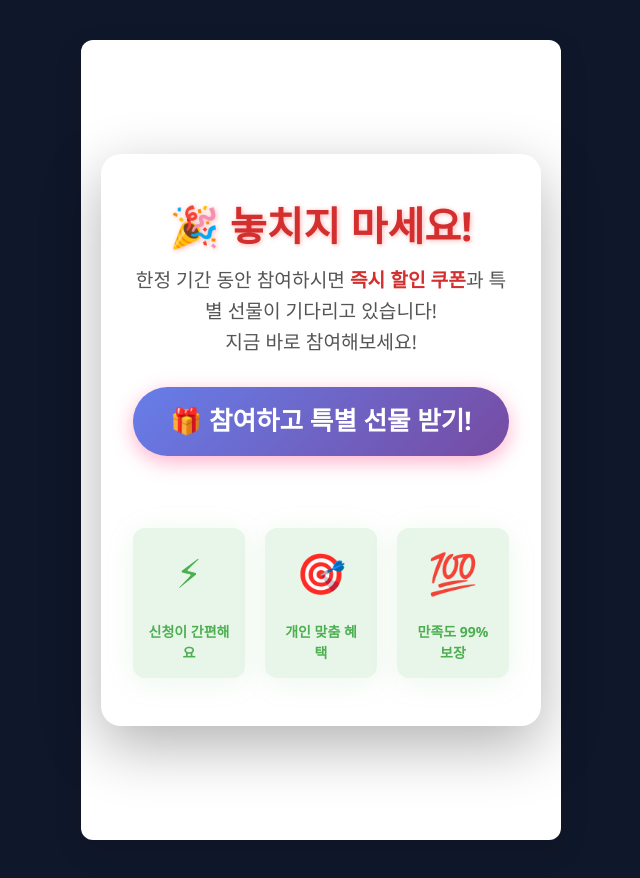
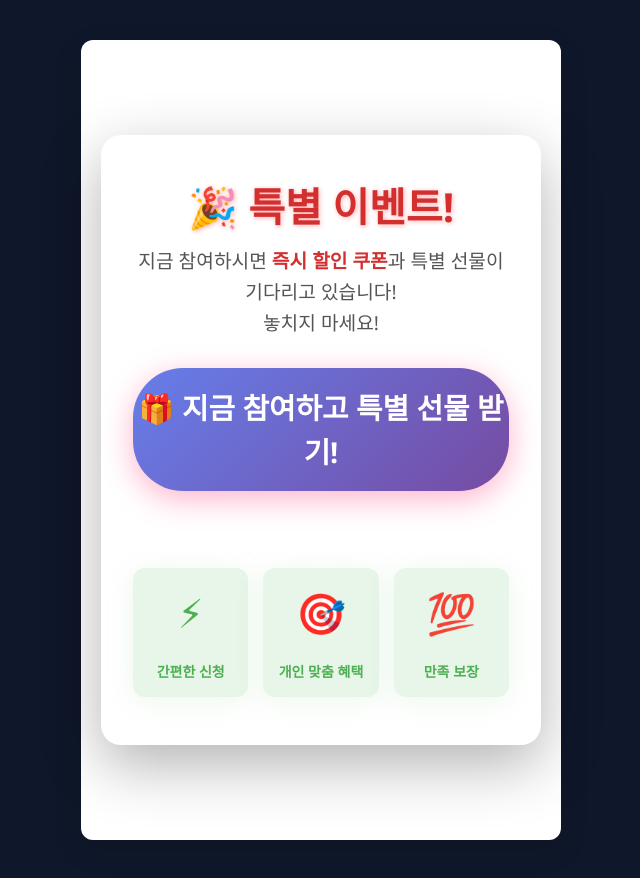
Before and after one commit to kimjy0117/n8n-event-page, a React (Vite) app: page / in a window 1280 px wide. Shown: the whole page, without its empty margins (319-959 px from the left). Built offline with nearby package versions, Linux system fonts and the light colour scheme; no server answers; the database is empty; a web font is replaced by a local one.

Commit message:
chore: AI-generated design update (CTR: 23.08%)

```diff
--- a/src/components/EventPage.jsx
+++ b/src/components/EventPage.jsx
@@ -13,11 +13,11 @@ function EventPage() {
     <div className="event-container" style={{ maxWidth: '480px', margin: '40px auto', padding: '20px', textAlign: 'center', fontFamily: "'Segoe UI', Tahoma, Geneva, Verdana, sans-serif", background: '#ffffff', borderRadius: '12px', boxShadow: '0 10px 30px rgba(0, 0, 0, 0.1)' }}>
       <div className="hero-section">
         <h1 className="hero-title" style={{ fontSize: '2.5rem', fontWeight: '700', color: '#d32f2f', marginBottom: '15px', textShadow: '1px 1px 5px rgba(255, 0, 0, 0.3)' }}>
-          🎉 놓치지 마세요!
+          🎉 특별 이벤트!
         </h1>
         <p className="hero-description" style={{ fontSize: '1.2rem', color: '#555', lineHeight: '1.6', marginBottom: '30px' }}>
-          한정 기간 동안 참여하시면 <strong style={{ color: '#d32f2f' }}>즉시 할인 쿠폰</strong>과 특별 선물이 기다리고 있습니다! <br />
-          지금 바로 참여해보세요!
+          지금 참여하시면 <strong style={{ color: '#d32f2f' }}>즉시 할인 쿠폰</strong>과 특별 선물이 기다리고 있습니다! <br />
+          놓치지 마세요!
         </p>
 
         <button
@@ -26,37 +26,37 @@ function EventPage() {
           style={{
             backgroundColor: '#ff4081',
             color: '#fff',
-            fontSize: '1.6rem',
+            fontSize: '1.8rem',
             fontWeight: 'bold',
-            padding: '15px 0',
+            padding: '18px 0',
             width: '100%',
             borderRadius: '50px',
             border: 'none',
-            boxShadow: '0 6px 20px rgba(255, 64, 129, 0.4)',
+            boxShadow: '0 8px 30px rgba(255, 64, 129, 0.4)',
             cursor: 'pointer',
             transition: 'background-color 0.3s, transform 0.3s, box-shadow 0.3s',
-            marginBottom: '20px',
+            marginBottom: '25px',
             userSelect: 'none',
           }}
           onMouseEnter={e => {
             e.currentTarget.style.backgroundColor = '#ff1e6a';
             e.currentTarget.style.transform = 'scale(1.05)';
-            e.currentTarget.style.boxShadow = '0 8px 20px rgba(255, 64, 129, 0.6)';
+            e.currentTarget.style.boxShadow = '0 10px 30px rgba(255, 64, 129, 0.6)';
           }}
           onMouseLeave={e => {
             e.currentTarget.style.backgroundColor = '#ff4081';
             e.currentTarget.style.transform = 'scale(1)';
-            e.currentTarget.style.boxShadow = '0 6px 20px rgba(255, 64, 129, 0.4)';
+            e.currentTarget.style.boxShadow = '0 8px 30px rgba(255, 64, 129, 0.4)';
           }}
           aria-label="이벤트 참여하기 버튼"
         >
-          🎁 참여하고 <strong>특별 선물 받기!</strong>
+          🎁 지금 참여하고 <strong>특별 선물 받기!</strong>
         </button>
 
-        <div className="features" style={{ display: 'grid', gridTemplateColumns: 'repeat(3, 1fr)', gap: '20px', paddingTop: '20px' }}>
+        <div className="features" style={{ display: 'grid', gridTemplateColumns: 'repeat(3, 1fr)', gap: '15px', paddingTop: '20px' }}>
           <div className="feature-item" style={{ background: '#e8f5e9', borderRadius: '12px', padding: '15px', boxShadow: '0 4px 30px rgba(76, 175, 80, 0.1)', transition: 'transform 0.3s', cursor: 'pointer' }} onMouseEnter={e => (e.currentTarget.style.transform = 'translateY(-5px)')} onMouseLeave={e => (e.currentTarget.style.transform = 'translateY(0)')}>
             <span className="feature-icon" style={{ fontSize: '2.5rem', color: '#4caf50' }}>⚡</span>
-            <p style={{ marginTop: '10px', fontWeight: '600', color:'#4caf50' }}>신청이 간편해요</p>
+            <p style={{ marginTop: '10px', fontWeight: '600', color:'#4caf50' }}>간편한 신청</p>
           </div>
           <div className="feature-item" style={{ background: '#e8f5e9', borderRadius: '12px', padding: '15px', boxShadow: '0 4px 30px rgba(76, 175, 80, 0.1)', transition: 'transform 0.3s', cursor: 'pointer' }} onMouseEnter={e => (e.currentTarget.style.transform = 'translateY(-5px)')} onMouseLeave={e => (e.currentTarget.style.transform = 'translateY(0)')}>
             <span className="feature-icon" style={{ fontSize: '2.5rem', color: '#4caf50' }}>🎯</span>
@@ -64,7 +64,7 @@ function EventPage() {
           </div>
           <div className="feature-item" style={{ background: '#e8f5e9', borderRadius: '12px', padding: '15px', boxShadow: '0 4px 30px rgba(76, 175, 80, 0.1)', transition: 'transform 0.3s', cursor: 'pointer' }} onMouseEnter={e => (e.currentTarget.style.transform = 'translateY(-5px)')} onMouseLeave={e => (e.currentTarget.style.transform = 'translateY(0)')}>
             <span className="feature-icon" style={{ fontSize: '2.5rem', color: '#4caf50' }}>💯</span>
-            <p style={{ marginTop: '10px', fontWeight: '600', color:'#4caf50' }}>만족도 99% 보장</p>
+            <p style={{ marginTop: '10px', fontWeight: '600', color:'#4caf50' }}>만족 보장</p>
           </div>
         </div>
       </div>
```
